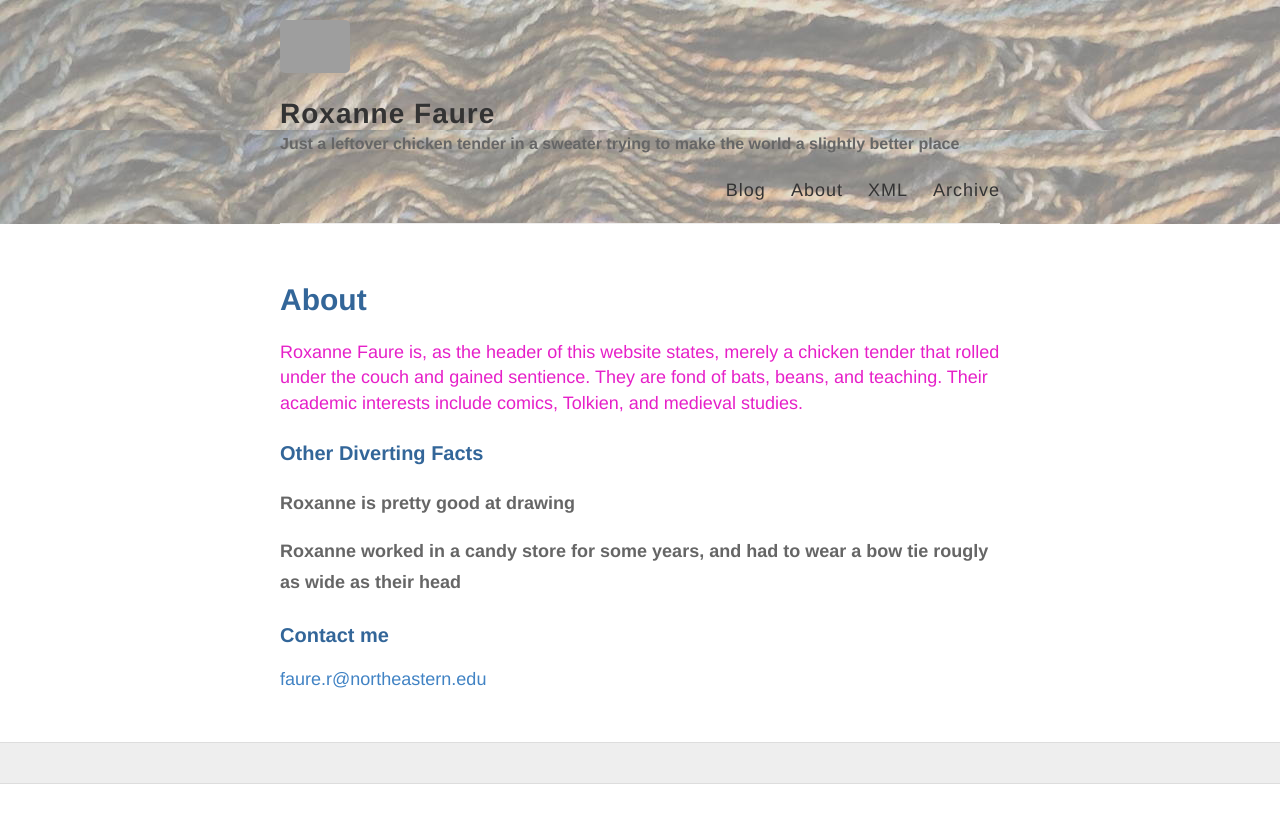
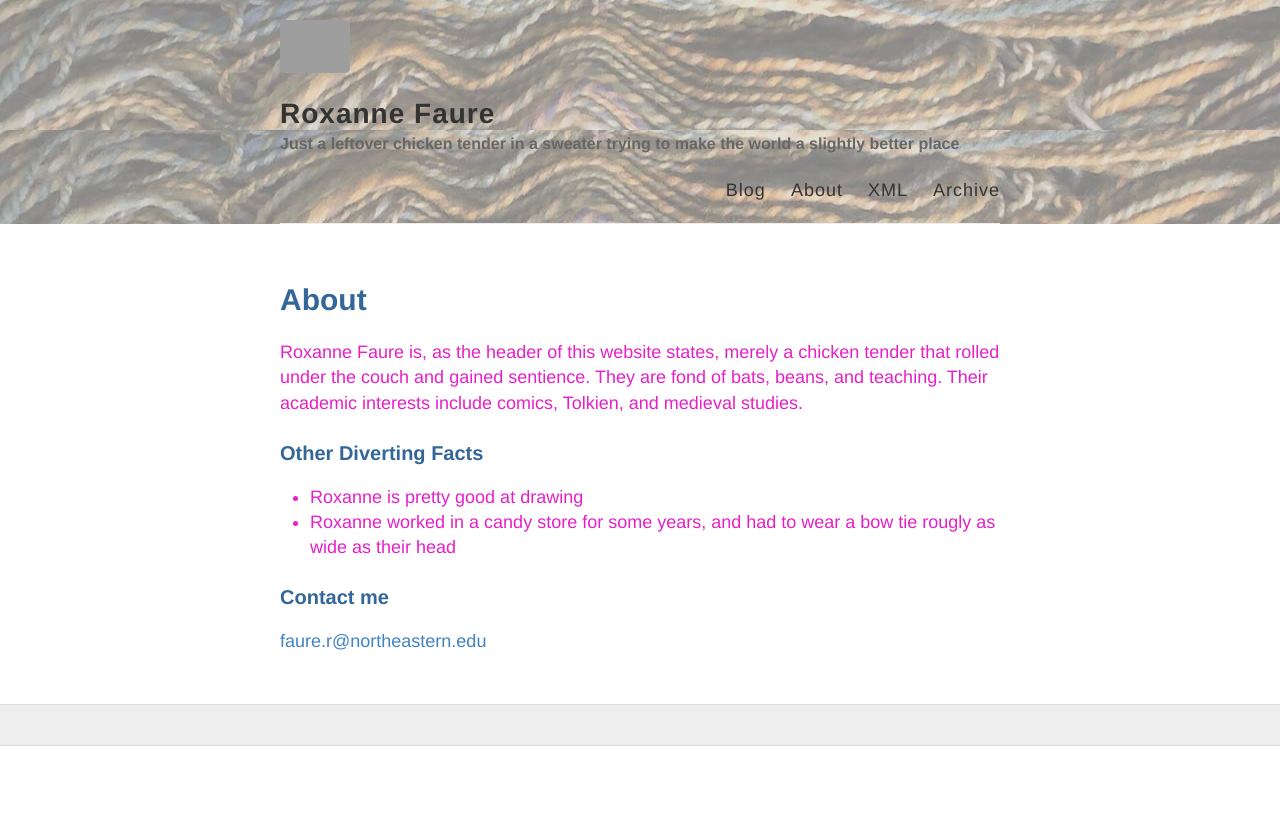
Before and after one commit to RoxanneFaure/RoxanneFaure.github.io, a Jekyll site: the page built from about.md, in a window 1280 px wide. Shown: the top 823 px of the page. Built offline with Jekyll 4.4.1, drawn with Linux system fonts in a browser that asks for light colours; grey boxes are pictures that could not be loaded.

```diff
--- a/about.md
+++ b/about.md
@@ -8,8 +8,8 @@ Roxanne Faure is, as the header of this website states, merely a chicken tender
 
 ### Other Diverting Facts
 
-#### Roxanne is pretty good at drawing
-#### Roxanne worked in a candy store for some years, and had to wear a bow tie rougly as wide as their head
+* Roxanne is pretty good at drawing
+* Roxanne worked in a candy store for some years, and had to wear a bow tie rougly as wide as their head
 
 ### Contact me
 
```
